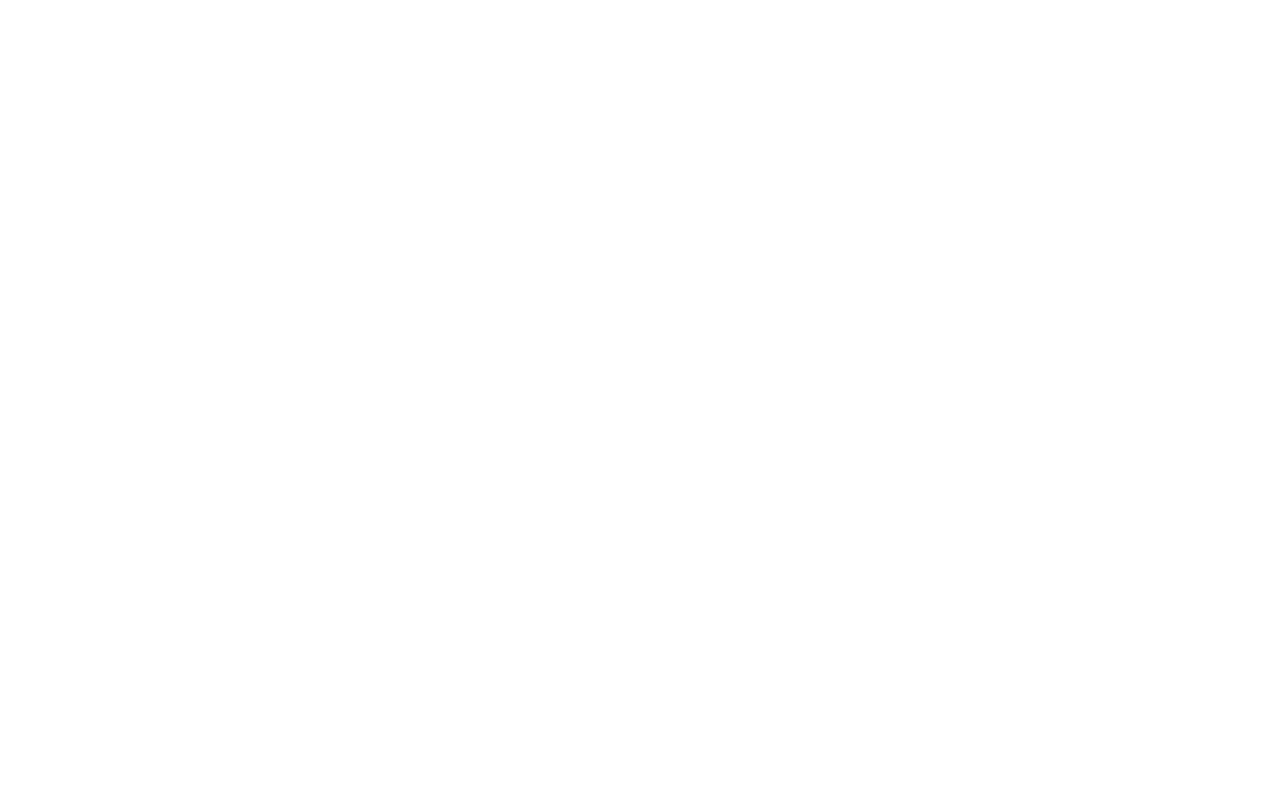
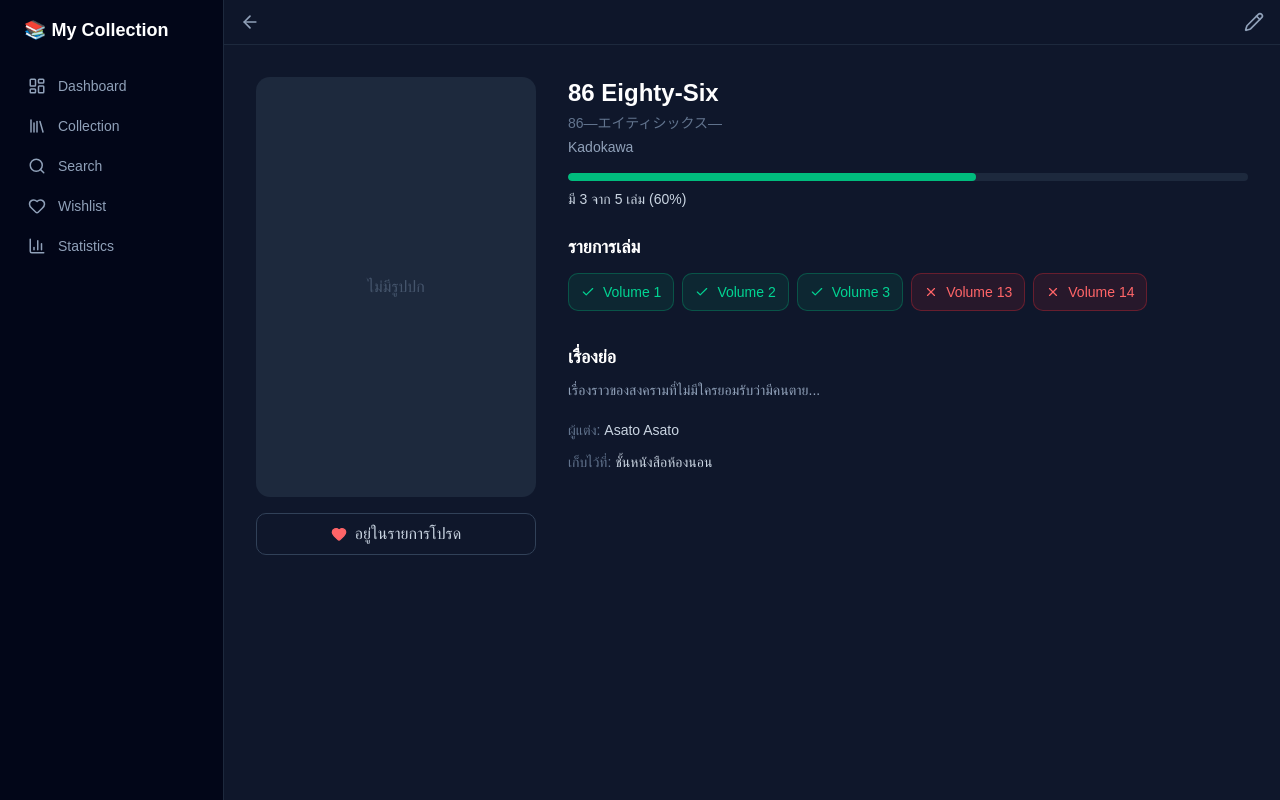
Before and after one commit to piyaphat41482/light-novel-tracker, a React (Vite) app: page /series/1 in a window 1280 px wide. Before the commit this address had no page. Built offline with nearby package versions, Linux system fonts and the light colour scheme.

Commit message:
Build Series Detail page with interactive volume checklist

```diff
--- a/src/App.tsx
+++ b/src/App.tsx
@@ -3,6 +3,7 @@
 import DashboardPage from '@/pages/DashboardPage'
 import CollectionPage from '@/pages/CollectionPage'
 import SearchPage from '@/pages/SearchPage'
+import SeriesDetailPage from '@/pages/SeriesDetailPage'
 import WishlistPage from '@/pages/WishlistPage'
 import StatisticsPage from '@/pages/StatisticsPage'
 
@@ -13,6 +14,7 @@
         <Route index element={<DashboardPage />} />
         <Route path="collection" element={<CollectionPage />} />
         <Route path="search" element={<SearchPage />} />
+        <Route path="series/:id" element={<SeriesDetailPage />} />
         <Route path="wishlist" element={<WishlistPage />} />
         <Route path="statistics" element={<StatisticsPage />} />
       </Route>
--- /dev/null
+++ b/src/components/series/VolumeChecklist.tsx
@@ -0,0 +1,54 @@
+// แสดงรายการเล่มทั้งหมดของซีรีส์หนึ่งเรื่อง เป็น grid ของ VolumeItem
+// จัดการ state ของแต่ละเล่มไว้ตรงนี้ แล้วส่ง callback ให้ VolumeItem แต่ละอันเรียกใช้
+
+import type { Volume } from '@/types/database'
+import VolumeItem from './VolumeItem'
+
+interface VolumeChecklistProps {
+  volumes: Volume[]
+  onToggleVolume: (volumeId: string) => void
+}
+
+export default function VolumeChecklist({
+  volumes,
+  onToggleVolume,
+}: VolumeChecklistProps) {
+  // แยกเล่มปกติ กับฉบับพิเศษออกจากกัน เพื่อจัดกลุ่มแสดงผลแยกส่วน
+  const regularVolumes = volumes.filter((v) => !v.is_special_edition)
+  const specialVolumes = volumes.filter((v) => v.is_special_edition)
+
+  return (
+    <div>
+      <div className="flex flex-wrap gap-2 mb-4">
+        {regularVolumes.map((volume) => (
+          <VolumeItem
+            key={volume.id}
+            label={
+              volume.volume_title
+                ? volume.volume_title
+                : `Volume ${volume.volume_number}`
+            }
+            isOwned={volume.is_owned}
+            onToggle={() => onToggleVolume(volume.id)}
+          />
+        ))}
+      </div>
+
+      {specialVolumes.length > 0 && (
+        <div>
+          <p className="text-slate-500 text-xs mb-2">ฉบับพิเศษ</p>
+          <div className="flex flex-wrap gap-2">
+            {specialVolumes.map((volume) => (
+              <VolumeItem
+                key={volume.id}
+                label={volume.volume_title || `Volume ${volume.volume_number}`}
+                isOwned={volume.is_owned}
+                onToggle={() => onToggleVolume(volume.id)}
+              />
+            ))}
+          </div>
+        </div>
+      )}
+    </div>
+  )
+}
--- /dev/null
+++ b/src/components/series/VolumeItem.tsx
@@ -0,0 +1,26 @@
+// แสดงเล่มเดียว กดเพื่อ toggle owned/missing ได้ทันที (ไม่ต้องเข้าหน้า Edit)
+// ตามที่ออกแบบไว้ใน Phase 4: เล่มที่ขาดต้องเป็นสีเด่นชัด
+
+import { Check, X } from 'lucide-react'
+
+interface VolumeItemProps {
+  label: string // เช่น "Volume 4" หรือ "Limited Edition"
+  isOwned: boolean
+  onToggle: () => void
+}
+
+export default function VolumeItem({ label, isOwned, onToggle }: VolumeItemProps) {
+  return (
+    <button
+      onClick={onToggle}
+      className={`flex items-center gap-2 px-3 py-2 rounded-lg text-sm font-medium border transition-colors ${
+        isOwned
+          ? 'bg-emerald-500/10 border-emerald-500/30 text-emerald-400'
+          : 'bg-red-500/10 border-red-500/30 text-red-400'
+      }`}
+    >
+      {isOwned ? <Check size={14} /> : <X size={14} />}
+      {label}
+    </button>
+  )
+}
--- /dev/null
+++ b/src/pages/SeriesDetailPage.tsx
@@ -0,0 +1,138 @@
+// หน้ารายละเอียดซีรีส์ - หน้าที่สำคัญที่สุดของแอปตาม use case หลัก
+// แสดงข้อมูลครบถ้วน + Volume Checklist ที่กดแก้ไขได้ทันที
+
+import { useState } from 'react'
+import { useParams, Link } from 'react-router-dom'
+import { ArrowLeft, Heart, Pencil } from 'lucide-react'
+import { mockSeries } from '@/data/mockSeries'
+import {
+  countOwnedVolumes,
+  countTotalVolumes,
+  calculateCompletionPercent,
+} from '@/lib/seriesHelpers'
+import VolumeChecklist from '@/components/series/VolumeChecklist'
+import type { Volume } from '@/types/database'
+
+export default function SeriesDetailPage() {
+  const { id } = useParams<{ id: string }>()
+  const series = mockSeries.find((s) => s.id === id)
+
+  // เก็บ state ของเล่มไว้แยกต่างหาก เพื่อให้ toggle แล้วหน้าจออัปเดตทันที
+  // เริ่มต้นจากข้อมูลของ series ที่เจอ (หรือ array ว่างถ้าหาไม่เจอ)
+  const [volumes, setVolumes] = useState<Volume[]>(series?.volumes ?? [])
+
+  // ถ้าหา series ตาม id ไม่เจอเลย (เช่น URL พิมพ์ผิด หรือถูกลบไปแล้ว)
+  if (!series) {
+    return (
+      <div className="p-8 text-center">
+        <p className="text-slate-400 mb-4">ไม่พบซีรีส์ที่ต้องการ</p>
+        <Link to="/collection" className="text-emerald-400 hover:underline">
+          กลับไปหน้า Collection
+        </Link>
+      </div>
+    )
+  }
+
+  function handleToggleVolume(volumeId: string) {
+    setVolumes((prev) =>
+      prev.map((v) => (v.id === volumeId ? { ...v, is_owned: !v.is_owned } : v))
+    )
+  }
+
+  const owned = countOwnedVolumes({ ...series, volumes })
+  const total = countTotalVolumes({ ...series, volumes })
+  const percent = calculateCompletionPercent({ ...series, volumes })
+  const title = series.title_english || series.title_original || series.title_thai
+
+  return (
+    <div className="pb-8">
+      {/* แถบบนสุด: ปุ่มย้อนกลับ + แก้ไข */}
+      <div className="sticky top-0 bg-slate-900/95 backdrop-blur border-b border-slate-800 px-4 py-3 flex items-center justify-between z-10">
+        <Link to="/collection" className="text-slate-400 hover:text-white">
+          <ArrowLeft size={20} />
+        </Link>
+        <button className="text-slate-400 hover:text-white">
+          <Pencil size={20} />
+        </button>
+      </div>
+
+      <div className="p-4 md:p-8 md:grid md:grid-cols-[280px_1fr] md:gap-8">
+        {/* คอลัมน์ซ้าย: ปก + ข้อมูลพื้นฐาน (บนเดสก์ท็อป) */}
+        <div>
+          <div className="aspect-[2/3] bg-slate-800 rounded-xl overflow-hidden mb-4">
+            {series.cover_image_url ? (
+              <img
+                src={series.cover_image_url}
+                alt={title ?? ''}
+                className="w-full h-full object-cover"
+              />
+            ) : (
+              <div className="w-full h-full flex items-center justify-center text-slate-600">
+                ไม่มีรูปปก
+              </div>
+            )}
+          </div>
+
+          <button className="w-full flex items-center justify-center gap-2 py-2 rounded-lg border border-slate-700 text-slate-300 hover:bg-slate-800 mb-4">
+            <Heart size={16} className={series.is_favorite ? 'fill-red-400 text-red-400' : ''} />
+            {series.is_favorite ? 'อยู่ในรายการโปรด' : 'เพิ่มในรายการโปรด'}
+          </button>
+        </div>
+
+        {/* คอลัมน์ขวา: ชื่อเรื่อง + checklist + รายละเอียด */}
+        <div className="mt-6 md:mt-0">
+          <h1 className="text-2xl font-bold text-white mb-1">{title}</h1>
+          {series.title_original && series.title_original !== title && (
+            <p className="text-slate-500 text-sm mb-1">{series.title_original}</p>
+          )}
+          {series.publisher && (
+            <p className="text-slate-400 text-sm mb-4">{series.publisher.name}</p>
+          )}
+
+          {/* Progress bar */}
+          <div className="w-full h-2 bg-slate-800 rounded-full overflow-hidden mb-2">
+            <div
+              className="h-full bg-emerald-500 rounded-full transition-all"
+              style={{ width: `${percent}%` }}
+            />
+          </div>
+          <p className="text-slate-300 text-sm mb-6">
+            มี {owned} จาก {total} เล่ม ({percent}%)
+          </p>
+
+          {/* Volume Checklist - ส่วนสำคัญที่สุด อยู่สูงในหน้าจอตามที่ออกแบบไว้ */}
+          <h2 className="text-lg font-semibold text-white mb-3">รายการเล่ม</h2>
+          <VolumeChecklist volumes={volumes} onToggleVolume={handleToggleVolume} />
+
+          {/* รายละเอียดเพิ่มเติม - อยู่ล่างสุด เพราะเช็คไม่บ่อยเท่า checklist */}
+          {series.synopsis && (
+            <div className="mt-8">
+              <h2 className="text-lg font-semibold text-white mb-2">เรื่องย่อ</h2>
+              <p className="text-slate-400 text-sm leading-relaxed">
+                {series.synopsis}
+              </p>
+            </div>
+          )}
+
+          {series.authors && series.authors.length > 0 && (
+            <div className="mt-4">
+              <span className="text-slate-500 text-sm">ผู้แต่ง: </span>
+              <span className="text-slate-300 text-sm">
+                {series.authors.map((a) => a.name).join(', ')}
+              </span>
+            </div>
+          )}
+
+          {series.storage_location && (
+            <div className="mt-2">
+              <span className="text-slate-500 text-sm">เก็บไว้ที่: </span>
+              <span className="text-slate-300 text-sm">
+                {series.storage_location}
+              </span>
+            </div>
+          )}
+        </div>
+      </div>
+    </div>
+  )
+}
```
